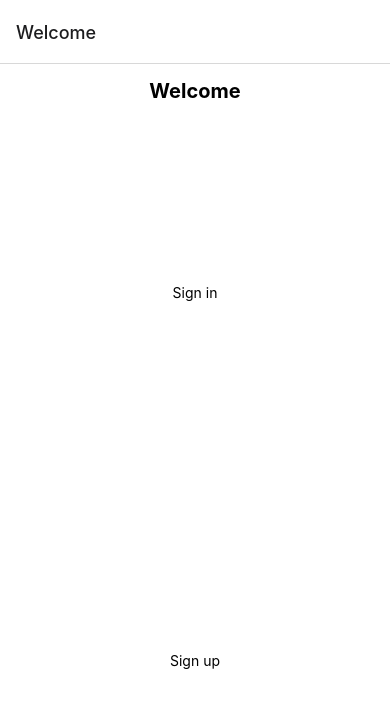
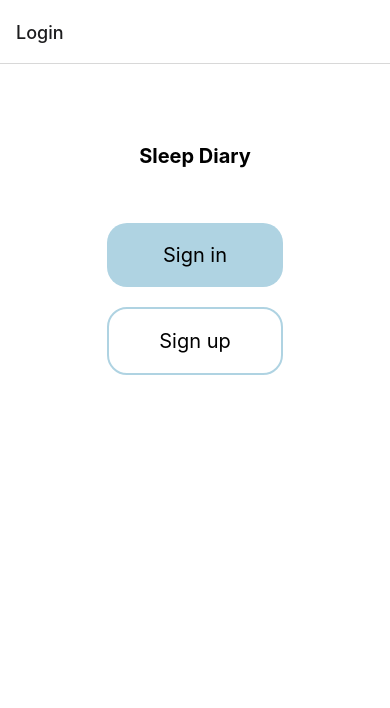
Before and after one commit to elinarou/SleepDiary, a React Native app: screen /Login in a window 390 px wide. Shown: the top 708 px of the page. Built offline with nearby package versions, Linux system fonts and the light colour scheme; no server answers.

Commit message:
Added styles

```diff
--- a/components/contents/diary/DiaryScreen.js
+++ b/components/contents/diary/DiaryScreen.js
@@ -7,6 +7,7 @@ import LatestEntry from './LatestEntry';
 import { Feather } from 'react-native-vector-icons';
 import format from "date-fns/format";
 import differenceInMinutes from 'date-fns/differenceInMinutes';
+import FormatTime from '../../functions/FormatTime';
 
 
 export default function DiaryScreen({ navigation }) {
@@ -82,6 +83,7 @@ export default function DiaryScreen({ navigation }) {
         <View>
           <Text style={styles.heading}>Goals</Text>
           <Text style={styles.text}>Sleep time: {userDetails.sleepGoal} h</Text>
+          <Text style={styles.text}>Tomorrow's wake-up: <FormatTime value={userDetails.awakeningGoal} /></Text>
           <TouchableOpacity style={styles.row} onPress={() => calculateGoals()}>
             <Text style={styles.text}>Status: {message}  </Text>
             <Feather name={'refresh-cw'} size={20} />
--- a/components/contents/login/LoggedOutScreen.js
+++ b/components/contents/login/LoggedOutScreen.js
@@ -5,13 +5,14 @@ export default function LoggedOutScreen({ navigation }) {
 
   return(
     <View style={styles.container}>
-      <Text style={styles.heading}>Welcome</Text>
+      <Text style={styles.heading}>Sleep Diary</Text>
 
       <View style={styles.buttons}>
-        <TouchableOpacity style={styles.button} onPress={() => navigation.navigate('Sign In')}>
+        <TouchableOpacity style={styles.button1} onPress={() => navigation.navigate('Sign In')}>
           <Text style={styles.buttonText}>Sign in</Text>
         </TouchableOpacity>
-        <TouchableOpacity style={styles.button} onPress={() => navigation.navigate('Sign Up')}>
+
+        <TouchableOpacity style={styles.button2} onPress={() => navigation.navigate('Sign Up')}>
           <Text style={styles.buttonText}>Sign up</Text>
         </TouchableOpacity>
       </View>
@@ -22,6 +23,7 @@ export default function LoggedOutScreen({ navigation }) {
 const styles = StyleSheet.create({
   container: {
     flex: 1,
+    paddingTop: 20,
     backgroundColor: '#fff',
     alignItems: 'center',
     justifyContent: 'center',
@@ -29,22 +31,40 @@ const styles = StyleSheet.create({
 
   buttons: {
     flex: 1,
+    paddingTop: 20,
   },
 
-  button: {
-    flex: 1,
+  button1: {
     alignItems: 'center',
-    justifyContent: 'center'
+    justifyContent: 'center',
+    backgroundColor: '#AFD3E2',
+    borderRadius: 20,
+    margin: 10,
+    padding: 20,
+    paddingHorizontal: 50,
+  },
+
+  button2: {
+    alignItems: 'center',
+    justifyContent: 'center',
+    backgroundColor:  '#fff',
+    borderWidth: 2,
+    borderColor: '#AFD3E2',
+    borderRadius: 20,
+    margin: 10,
+    padding: 20,
+    paddingHorizontal: 50,
   },
 
   heading: {
     fontSize: 20,
     fontWeight: 'bold',
-    marginTop: 15,
+    marginTop: 40,
     marginBottom: 5,
+    padding: 20,
   },
 
   buttonText: {
-
+    fontSize: 20
   }
 });
--- a/components/contents/login/SignInScreen.js
+++ b/components/contents/login/SignInScreen.js
@@ -30,9 +30,9 @@ export default function SignInScreen({ navigation }) {
       <Text style={styles.heading}>Sign In</Text>
 
       {!!value.error && <View style={styles.error}><Text>{value.error}</Text></View>}
-
+      <View style={styles.section}>
         <View style={styles.row}>
-        <Icon name='envelope' size={20} />
+          <Icon style={styles.icon} name='envelope' size={20} />
           <TextInput
             style={styles.input}
             onChangeText={(text) => setValue({...value, email: text})}
@@ -41,7 +41,7 @@ export default function SignInScreen({ navigation }) {
           />
         </View>
         <View style={styles.row}>
-        <Icon name='key' size={20} />
+          <Icon style={styles.icon} name='key' size={20} />
           <TextInput
             style={styles.input}
             onChangeText={(text) => setValue({...value, password: text})}
@@ -54,6 +54,7 @@ export default function SignInScreen({ navigation }) {
             <Text style={styles.buttonText}>Sign in</Text>
           </TouchableOpacity>
         </View>
+    </View>
   );
 };
 
@@ -65,29 +66,33 @@ const styles = StyleSheet.create({
     justifyContent: 'center',
   },
 
-  row: {
-    flexDirection: 'row'
+  section: {
+    flex: 1
   },
 
-  buttons: {
-    flex: 1,
+  row: {
+    flexDirection: 'row',
   },
 
   button: {
-    flex: 1,
     alignItems: 'center',
-    justifyContent: 'center'
+    justifyContent: 'center',
+    backgroundColor: '#AFD3E2',
+    borderRadius: 20,
+    margin: 10,
+    padding: 15,
   },
 
   heading: {
     fontSize: 20,
     fontWeight: 'bold',
-    marginTop: 15,
+    marginTop: 40,
     marginBottom: 5,
+    padding: 20,
   },
 
   buttonText: {
-
+    fontSize: 20
   },
 
   input: {
@@ -98,6 +103,10 @@ const styles = StyleSheet.create({
     margin: 10
   },
 
+  icon: {
+    alignSelf: 'center'
+  },
+
   error: {
     marginTop: 10,
     padding: 10,
--- a/components/contents/login/SignUpScreen.js
+++ b/components/contents/login/SignUpScreen.js
@@ -31,8 +31,9 @@ export default function SignUpScreen({ navigation }) {
 
       {!!value.error && <View style={styles.error}><Text>{value.error}</Text></View>}
 
+    <View style={styles.section}>
       <View style={styles.row}>
-        <Icon name='envelope' size={20} />
+        <Icon style={styles.icon} name='envelope' size={20} />
         <TextInput
           style={styles.input}
           onChangeText={(text) => setValue({...value, email: text})}
@@ -41,7 +42,7 @@ export default function SignUpScreen({ navigation }) {
         />
       </View>
       <View style={styles.row}>
-        <Icon name='key' size={20} />
+        <Icon style={styles.icon} name='key' size={20} />
         <TextInput
           style={styles.input}
           onChangeText={(text) => setValue({...value, password: text})}
@@ -53,6 +54,7 @@ export default function SignUpScreen({ navigation }) {
         <TouchableOpacity style={styles.button} onPress={signUp}>
           <Text style={styles.buttonText}>Sign up</Text>
         </TouchableOpacity>
+      </View>
     </View>
   );
 };
@@ -65,29 +67,33 @@ const styles = StyleSheet.create({
     justifyContent: 'center',
   },
 
-  row: {
-    flexDirection: 'row'
+  section: {
+    flex: 1
   },
 
-  buttons: {
-    flex: 1,
+  row: {
+    flexDirection: 'row',
   },
 
   button: {
-    flex: 1,
     alignItems: 'center',
-    justifyContent: 'center'
+    justifyContent: 'center',
+    backgroundColor: '#AFD3E2',
+    borderRadius: 20,
+    margin: 10,
+    padding: 15,
   },
 
   heading: {
     fontSize: 20,
     fontWeight: 'bold',
-    marginTop: 15,
+    marginTop: 40,
     marginBottom: 5,
+    padding: 20,
   },
 
   buttonText: {
-
+    fontSize: 20
   },
 
   input: {
@@ -98,6 +104,10 @@ const styles = StyleSheet.create({
     margin: 10
   },
 
+  icon: {
+    alignSelf: 'center'
+  },
+
   error: {
     marginTop: 10,
     padding: 10,
--- a/components/contents/profile/ProfileScreen.js
+++ b/components/contents/profile/ProfileScreen.js
@@ -8,6 +8,7 @@ import { DateTimePickerAndroid } from '@react-native-community/datetimepicker';
 import { useAuthentication } from '../../utils/hooks/useAuthentication';
 import { signOut } from 'firebase/auth';
 import { auth } from '../../database/FirebaseConfig';
+import FormatTime from '../../functions/FormatTime';
 
 
 export default function ProfileScreen() {
@@ -58,7 +59,7 @@ export default function ProfileScreen() {
 
       <Text style={styles.heading}>Awakening time goal</Text>
       <TouchableOpacity onPress={() => showTimePicker()}>
-        <Text style={styles.heading}>Add time</Text>
+        <Text style={styles.heading}><FormatTime value={userDetails.awakeningGoal} /></Text>
       </TouchableOpacity>
 
       <View style={styles.row}>
@@ -76,10 +77,6 @@ export default function ProfileScreen() {
           <MaterialCommunityIcons name="information" size={25}/>
         </Tooltip>
       </View>
-
-      <TouchableOpacity style={styles.button}>
-        <Text style={styles.heading}>Save</Text>
-      </TouchableOpacity>
 
       <TouchableOpacity style={styles.button} onPress={() => signOut(auth)}>
         <Text style={styles.buttonText}>Sign out</Text>
--- a/components/navigation/LoggedOutStack.js
+++ b/components/navigation/LoggedOutStack.js
@@ -12,7 +12,7 @@ export default function LoggedOutStack() {
   return (
     <NavigationContainer>
       <Stack.Navigator>
-        <Stack.Screen name="Welcome" component={LoggedOutScreen} />
+        <Stack.Screen name="Login" component={LoggedOutScreen} />
         <Stack.Screen name="Sign In" component={SignInScreen} />
         <Stack.Screen name="Sign Up" component={SignUpScreen} />
       </Stack.Navigator>
```
Lines whose indentation alone changed are shown as unchanged.
